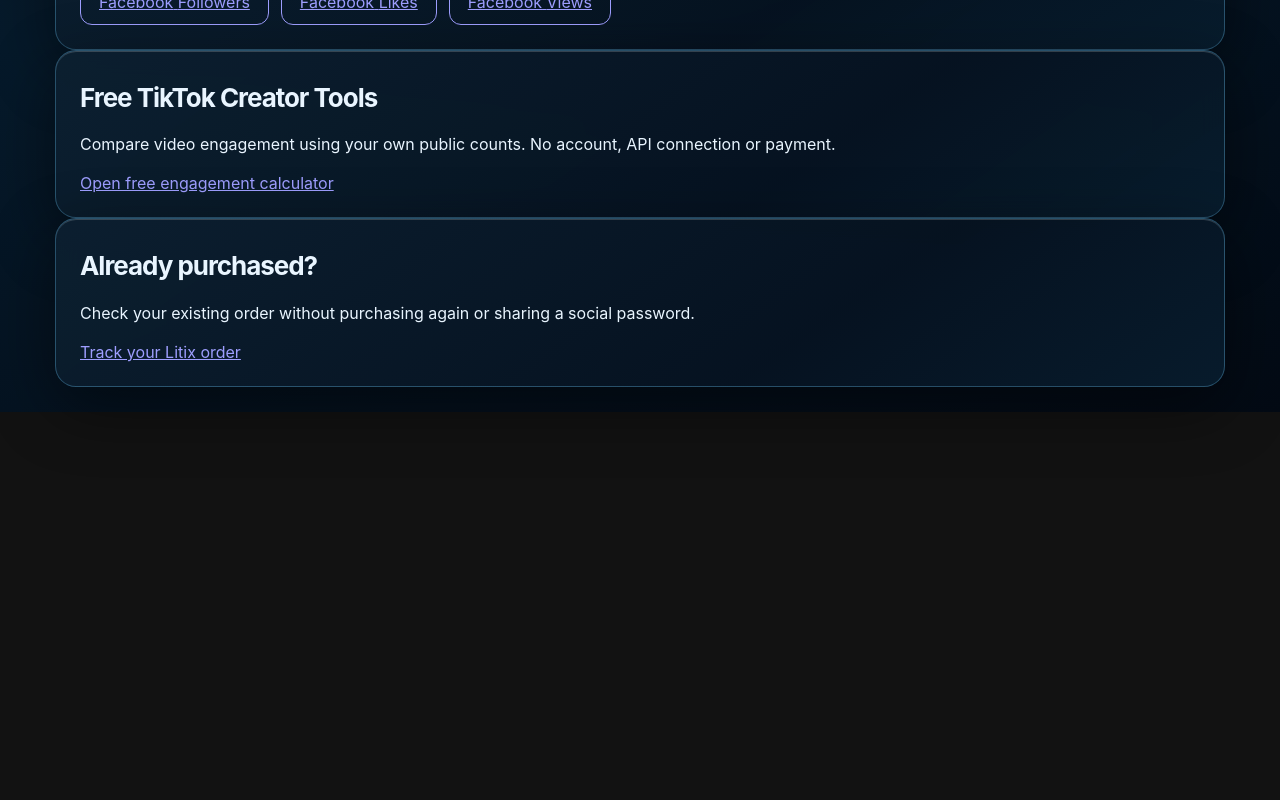
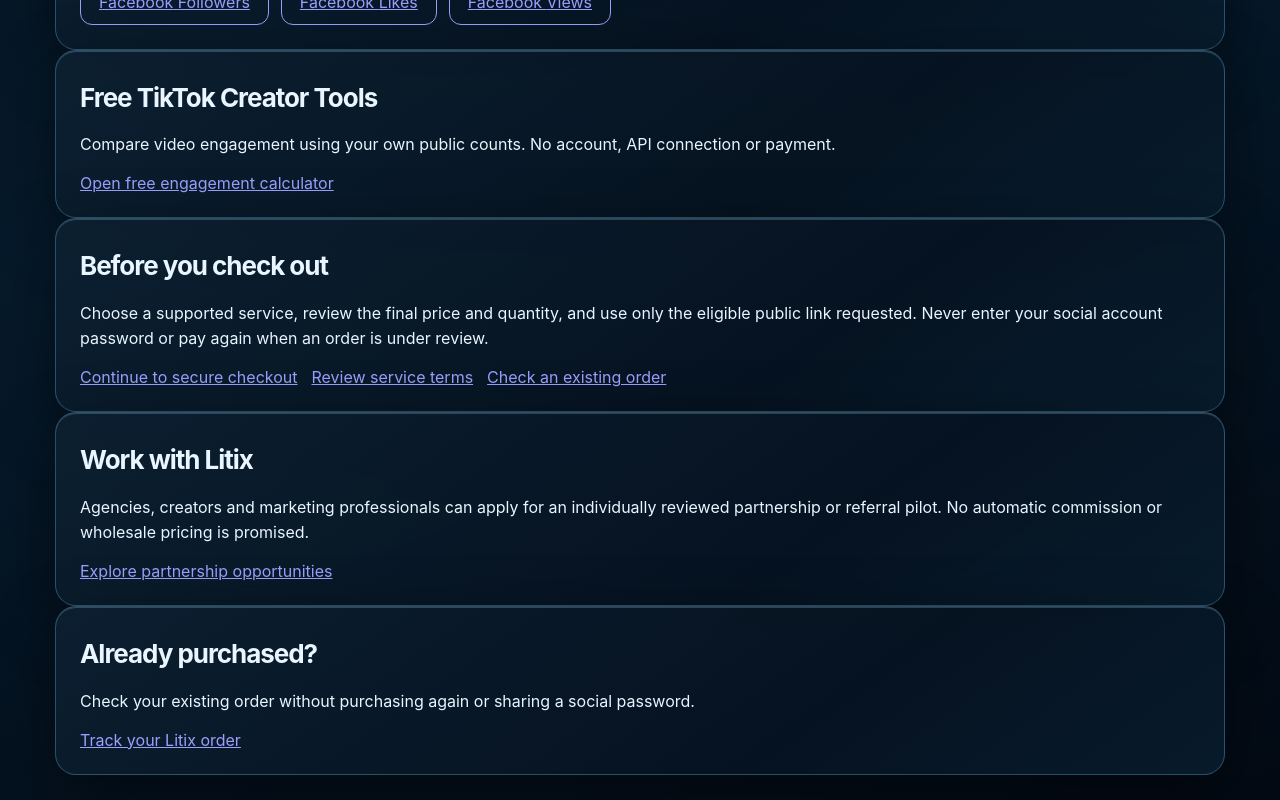
Before and after one commit to LitGnosis/Litix, a Next.js app in the folder src/: page /shop in a window 1280 px wide. Shown: the part 1297-2097 px from the top of the page. Before the commit the page ends 1709 px from the top, so only its background shows below. Built offline with nearby package versions, Linux system fonts and the light colour scheme; no server answers.

Commit message:
feat(partners): clarify purchase steps and partnership data use

```diff
--- a/src/app/shop/page.jsx
+++ b/src/app/shop/page.jsx
@@ -37,6 +37,20 @@ export default function ShopIndex(){
    <a href="/tools/tiktok-engagement">Open free engagement calculator</a>
   </section>
   <section className="panel">
+   <h2>Before you check out</h2>
+   <p>Choose a supported service, review the final price and quantity, and use only the eligible public link requested. Never enter your social account password or pay again when an order is under review.</p>
+   <div style={{display:"flex",gap:14,flexWrap:"wrap"}}>
+     <a href="/#checkout">Continue to secure checkout</a>
+     <a href="/terms">Review service terms</a>
+     <a href="/track">Check an existing order</a>
+   </div>
+  </section>
+  <section className="panel">
+   <h2>Work with Litix</h2>
+   <p>Agencies, creators and marketing professionals can apply for an individually reviewed partnership or referral pilot. No automatic commission or wholesale pricing is promised.</p>
+   <a href="/partners">Explore partnership opportunities</a>
+  </section>
+  <section className="panel">
    <h2>Already purchased?</h2>
    <p>Check your existing order without purchasing again or sharing a social password.</p>
    <a href="/track">Track your Litix order</a>
```
